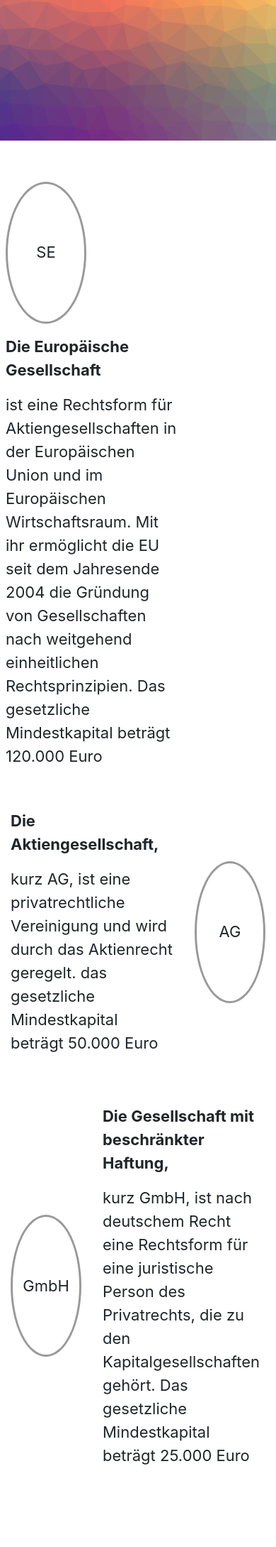
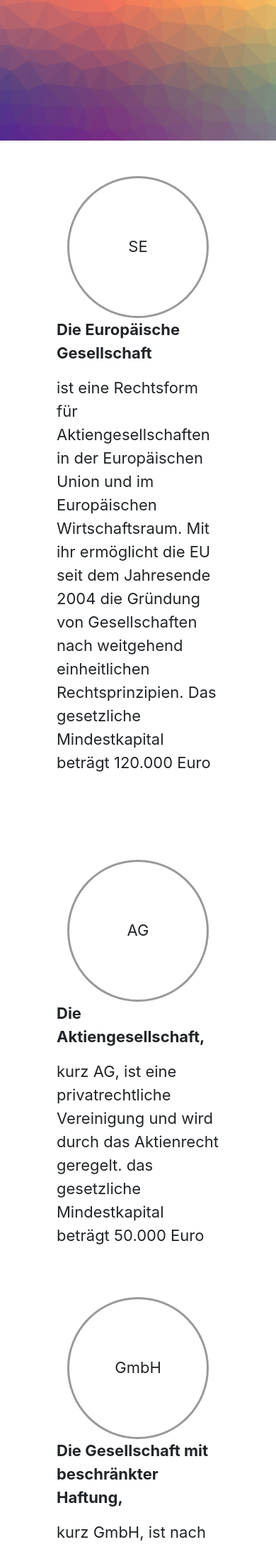
Before and after one commit to TimSgr/Projekt_Bootstrap_CSS, a PHP site: page /unternehmensstrukturen.html in a window 390 px wide. Shown: the part 342-2521 px from the top of the page at 71% size. Run offline with PHP 8.4, Linux system fonts and the light colour scheme.

Commit message:
Für mobile angepasst

```diff
--- a/main.css
+++ b/main.css
@@ -97,6 +97,10 @@ body {
 
   }
 
+  .description {
+    margin-left: auto;
+    margin-right: auto;
+  }
 
   .dot {
     height: 200px;
--- a/unternehmensstrukturen.html
+++ b/unternehmensstrukturen.html
@@ -5,7 +5,7 @@
 <meta charset="utf-8">
 <!-- <link rel="stylesheet" href="/www/Projekt/bootstrap/css/bootstrap.css"> -->
 <link rel="stylesheet" href="https://stackpath.bootstrapcdn.com/bootstrap/4.4.1/css/bootstrap.min.css" integrity="sha384-Vkoo8x4CGsO3+Hhxv8T/Q5PaXtkKtu6ug5TOeNV6gBiFeWPGFN9MuhOf23Q9Ifjh" crossorigin="anonymous">
-<meta name=viewport content="width=device-width, initial-scale=1, maximum-scale=1, user-scalable=0;">
+<meta name=viewport content="width=device-width, initial-scale=1.0, maximum-scale=1, user-scalable=0;">
 <link rel="stylesheet" type="text/css" href="main.css">
 </head>
 <body>
@@ -22,11 +22,11 @@
 </div>
 
 <div class="container trennung">
-        <div class="row d-flex unternehmensform flex-column bd-highlight mb-3">
-            <div class="d-flex justify-content-center align-items-center circle order-0 col-4 p-2 bd-highlight">
+        <div class="row d-flex unternehmensform">
+            <div class="d-flex justify-content-center align-items-center circle order-0 col-md-4">
                 <div class="dot" onclick="javascript:location.href='se.html'">SE</div>
             </div>
-            <div class="description order-1 col-8 text01 p-2 bd-highlight">
+            <div class="description order-1 col-8 text01">
                 <p class="font-weight-bold"> Die Europäische Gesellschaft </p>
                 ist eine Rechtsform für Aktiengesellschaften in der Europäischen Union
                 und im Europäischen Wirtschaftsraum.
@@ -35,11 +35,11 @@
             </div>
         </div>
 
-        <div class="row d-flex unternehmensform">
-            <div class="d-flex justify-content-center align-items-center circle order-1 col-4 ">
+        <div class="row d-flex unternehmensform flex-column-reverse flex-lg-row">
+            <div class="d-flex justify-content-center align-items-center circle order-1 col-md-4 col-md-12 col-lg-6 col-xl-5">
                 <div class="dot" onclick="javascript:location.href='ag.html'">AG</div>
             </div>
-            <div class="description order-0 col-8">
+            <div class="description order-0 col-8 col-md-12 col-lg-6 col-xl-7">
                 <p class="font-weight-bold"> Die Aktiengesellschaft,</p>
                 kurz AG,
                 ist eine privatrechtliche Vereinigung und wird durch das Aktienrecht geregelt.
@@ -50,7 +50,7 @@
 
 <div class="container trennung">
         <div class="row d-flex unternehmensform">
-            <div class="d-flex justify-content-center align-items-center circle order-0 col-4">
+            <div class="d-flex justify-content-center align-items-center circle order-0 col-md-4">
                 <div class="dot" onclick="javascript:location.href='gmbh.html'">GmbH</div>
             </div>
             <div class="description order-1 col-8">
@@ -61,11 +61,11 @@
             </div>
         </div>
 
-        <div class="row d-flex unternehmensform">
-            <div class="d-flex justify-content-center align-items-center circle order-1 col-4">
+        <div class="row d-flex unternehmensform flex-column-reverse flex-lg-row">
+            <div class="d-flex justify-content-center align-items-center circle order-1 col-md-4 col-md-12 col-lg-6 col-xl-5">
                 <div class="dot" onclick="javascript:location.href='ug.html'">UG</div>
             </div>
-            <div class="description order-0 col-8">
+            <div class="description order-0 col-8 col-md-12 col-lg-6 col-xl-7">
                 <p class="font-weight-bold"> Die Unternehmergesellschaft,</p>
                 kurz UG,
                 ist eine deutsche Rechtsform einer Kapitalgesellschaft, die als Alternative zur pitischen Limited geschaffen wurde.
@@ -76,7 +76,7 @@
 
 <div class="container trennung">
         <div class="row d-flex unternehmensform">
-            <div class="d-flex justify-content-center align-items-center circle order-0 col-4">
+            <div class="d-flex justify-content-center align-items-center circle order-0 col-md-4">
                 <div class="dot" onclick="javascript:location.href='kg.html'">KG</div>
             </div>
             <div class="description order-1 col-8">
@@ -89,11 +89,11 @@
             </div>
 </div>
 
-<div class="row d-flex unternehmensform">
-            <div class="d-flex justify-content-center align-items-center circle order-1 col-4">
+<div class="row d-flex unternehmensform flex-column-reverse flex-lg-row">
+            <div class="d-flex justify-content-center align-items-center circle order-1 col-md-4 col-md-12 col-lg-6 col-xl-5">
                 <div class="dot" onclick="javascript:location.href='gmbh_cokg.html'"> GmbH& <br> CoKG</div>
             </div>
-            <div class="description order-0 col-8">
+            <div class="description order-0 col-8 col-md-12 col-lg-6 col-xl-7">
                 <p class="font-weight-bold"> Die GmbH & Co KG</p>
                 ist eine besondere Kommanditgesellschaft, die sich für Unternehmer eignet, die eine KG
                 bevorzugen, aber die Haftung der GmbH bevorzugen, um nicht ihr Eigenkapital in Gefahr zu bringen
@@ -104,7 +104,7 @@
 
 <div class="container trennung">
         <div class="row d-flex unternehmensform">
-            <div class="d-flex justify-content-center align-items-center circle order-0 col-4">
+            <div class="d-flex justify-content-center align-items-center circle order-0 col-md-4">
                 <div class="dot" onclick="javascript:location.href='ug_cokg.html'">UG & CO KG</div>
             </div>
             <div class="description order-1 col-8">
@@ -114,11 +114,11 @@
                 das gesetzliche Mindestkapital beträgt 1 Euro.
             </div>
         </div>
-        <div class="row d-flex unternehmensform">
-            <div class="d-flex justify-content-center align-items-center circle order-1 col-4">
+        <div class="row d-flex unternehmensform flex-column-reverse flex-lg-row">
+            <div class="d-flex justify-content-center align-items-center circle order-1 col-md-4 col-md-12 col-lg-6 col-xl-5">
                 <div class="dot" onclick="javascript:location.href='kg_aa.html'">KGaA</div>
             </div>
-            <div class="description order-0 col-8">
+            <div class="description order-0 col-8 col-md-12 col-lg-6 col-xl-7">
                 <p class="font-weight-bold"> Die KgaA,</p>
                 ist nützlich für Unternehmer, die selbst immer einen Einfluss auf das Unternehmen haben wollen.
                 Die Kapitalbeschaffung ist dabei im Vergleich zu einer KG viel einfacher durch die Verwendung von Aktien.
```
